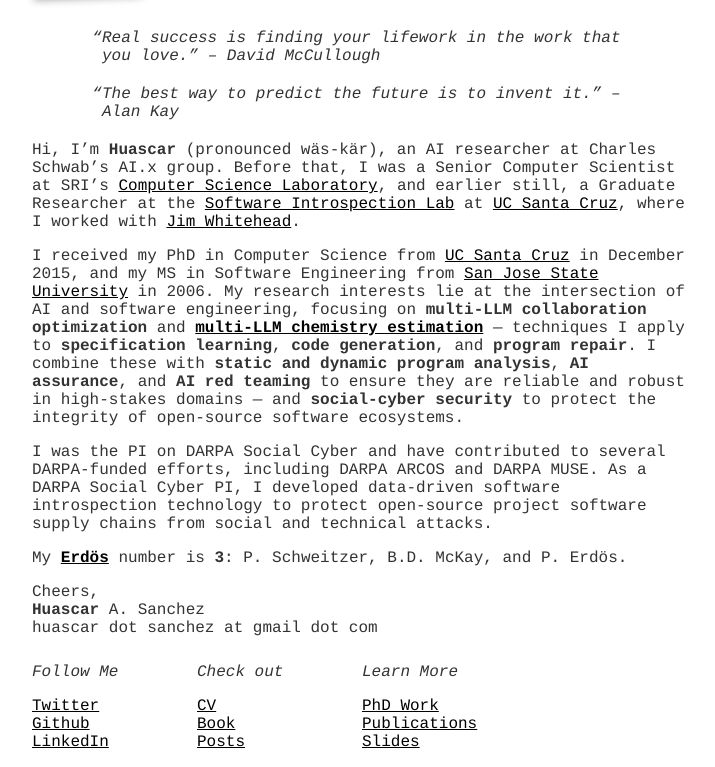
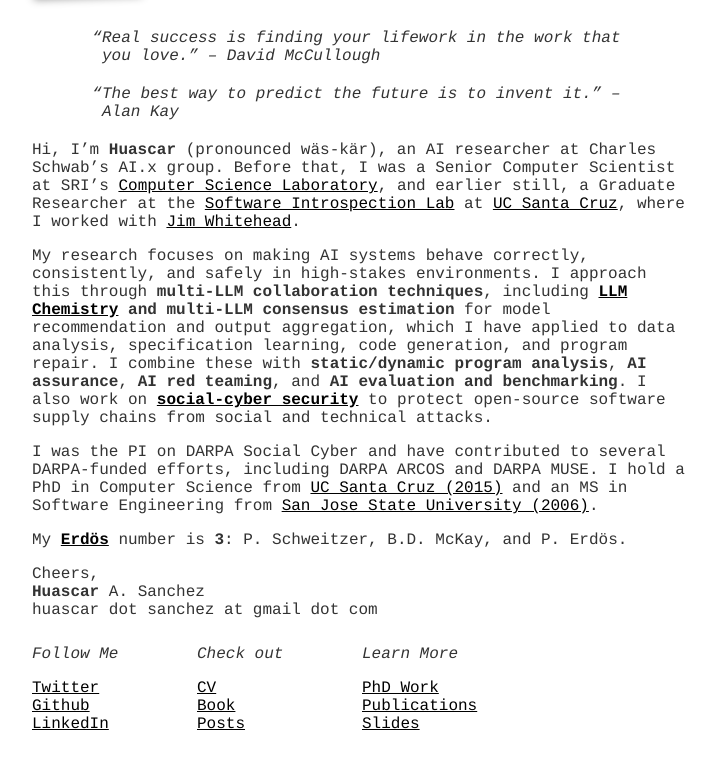
Before and after one commit to hsanchez/hsanchez.github.io, a Jekyll site: the page built from index.md, in a window 1280 px wide, cut to the strip 240-1007 px from the top of the page. Shown: the whole strip, without its empty margins (278-993 px from the left). Built offline with Jekyll 4.4.1, drawn with Linux system fonts in a browser that asks for light colours.

Commit message:
updates index and cv

```diff
--- a/index.md
+++ b/index.md
@@ -21,7 +21,20 @@
 at [UC Santa Cruz](http://www.ucsc.edu/), where I worked with [Jim
 Whitehead](http://users.soe.ucsc.edu/~ejw/).
 
-I received my PhD in Computer Science from [UC Santa Cruz](http://www.ucsc.edu/)
+My research focuses on making AI systems behave correctly, consistently, and
+safely in high-stakes environments. I approach this through **multi-LLM
+collaboration techniques**, including **[LLM
+Chemistry](https://arxiv.org/abs/2510.03930) and multi-LLM consensus
+estimation** for model recommendation and output aggregation, which I have
+applied to data analysis, specification learning, code generation, and program
+repair. I combine these with **static/dynamic program analysis**, **AI
+assurance**, **AI red teaming**, and **AI evaluation and benchmarking**. I also
+work on **[social-cyber
+security](https://dl.acm.org/doi/10.1145/3576914.3587523)** to protect
+open-source software supply chains from social and technical attacks.
+
+<!--I received my PhD in Computer Science from [UC Santa
+Cruz](http://www.ucsc.edu/)
 in December 2015, and my MS in Software Engineering from [San Jose State
 University](http://www.sjsu.edu/) in 2006. My research interests lie at the
 intersection of AI and software engineering, focusing on **multi-LLM
@@ -31,12 +44,17 @@
 combine these with **static and dynamic program analysis**, **AI assurance**,
 and **AI red teaming** to ensure they are reliable and robust in high-stakes
 domains — and **social-cyber security** to protect the integrity of open-source
-software ecosystems.
+software ecosystems.-->
 
 I was the PI on DARPA Social Cyber and have contributed to several DARPA-funded
+efforts, including DARPA ARCOS and DARPA MUSE. I hold a PhD in Computer Science
+from [UC Santa Cruz (2015)](http://www.ucsc.edu/) and an MS in Software
+Engineering from [San Jose State University (2006)](http://www.sjsu.edu/).
+
+<!--I was the PI on DARPA Social Cyber and have contributed to several DARPA-funded
 efforts, including DARPA ARCOS and DARPA MUSE. As a DARPA Social Cyber PI, I
 developed data-driven software introspection technology to protect open-source
-project software supply chains from social and technical attacks.
+project software supply chains from social and technical attacks.-->
 
 <!-- My primary research area is applied
 software engineering, with a particular focus on programmer productivity,
--- a/posts/notes/_posts/2017-02-01-cv.md
+++ b/posts/notes/_posts/2017-02-01-cv.md
@@ -83,24 +83,21 @@
     <div class="heading" id="summary">Research Summary and Skills</div>
     <div class="entry">
         <div class="item">
-          <span class="deemph">AI researcher and technical leader at the
-          intersection of AI and software engineering. Proven expertise in
-          building multi-LLM systems, compound AI workflows, and large-scale
-          systems for Big Code analytics, programming language processing, and
-          program analysis (static and dynamic). Current research interests
-          center on <strong>multi-LLM collaboration optimization</strong> and
-          <strong>multi-LLM chemistry estimation</strong> as methods for improving
-          specification learning, code generation, and program repair — with a
-          focus on cost-optimized, workflow-aware planning for compound software
-          tasks. I focus on applied AI research: turning model, retrieval, and
-          multi-agent methods into evaluated systems that extract structure from
-          messy domain data and support high-stakes scientific and engineering
-          workflows. I apply <strong>AI assurance</strong> and <strong>AI red
-          teaming</strong> to ensure these systems are reliable and robust in
-          high-stakes domains. Strong track record of translating ML research
-          into practical systems, including rigorous automated evaluation
-          frameworks for model assessment. Additional background in modeling,
-          introspecting social-cyber operations using deep learning.</span>
+          <span class="deemph">AI researcher and technical leader at the intersection
+          of AI and software engineering, focused on the <strong>AI reliability problem</strong>:
+          ensuring AI systems behave correctly, consistently, and safely in high-stakes environments.
+          My research centers on <strong>multi-LLM collaboration optimization, LLM Chemistry
+          and multi-LLM consensus estimation</strong> for model recommendation and output aggregation,
+          which I have applied through <strong>agentic AI workflows</strong> to data analysis,
+          specification learning, code generation, and program repair, with a focus on cost-optimized,
+          workflow-aware planning for compound software tasks. I combine these with <strong>static/dynamic
+          program analysis, AI assurance, AI red teaming, and AI evaluation and benchmarking</strong> to
+          stress-test reliability under realistic and adversarial conditions. What distinguishes my work
+          is a proven ability to translate research into practice: turning model, retrieval, and
+          multi-agent methods into evaluated systems that extract structure from messy domain data
+          and support high-stakes scientific and engineering workflows, and <strong>developing rigorous
+          evaluation frameworks</strong> to measure their effectiveness. Additional background in
+          modeling and introspecting social-cyber operations using modern deep learning.</span>
             <!--<span class="deemph">Senior Computer Scientist and Technical Leader working at the intersection of AI/ML and Software Engineering. Proven expertise in building Multi-LLM systems, compound AI workflows, and large-scale systems for "Big Code" analytics, programming language processing, and source code analysis. Currently leading applied research in AI/ML for specification learning, code generation and program repair, focusing on optimal multi-LLM collaboration and cost-optimized workflow-aware planning for compound software tasks. Deep knowledge of taking AI/ML research from concept to practical systems, including developing reliable automated evaluation workflows for model evaluation. Strong background in modeling, analyzing, and detecting social-cyber operations against open-source ecosystems using deep learning approaches. Recent work leverages multi-LLM collaboration, LLM chemistry estimation, and multi-LLM consensus to advance the development of reliable, accurate, and cost-optimized compound AI systems&mdash;driving progress in multi-LLM orchestration, tool evaluation, RAG-based knowledge retrieval, and coding automation and analysis at scale. Passionate about turning cutting-edge research into practical, scalable features that drive automation and productivity.</span>-->
         </div> <!-- item -->
     </div> <!-- entry -->
@@ -108,16 +105,17 @@
     <div class="entry">
         <div class="skills-grid">
           <div>Multi-LLM Collaboration Optimization</div>
-          <div>Model Evaluation & Benchmarking</div>
-          <div>Compound AI & Workflow-aware planning</div>
-          <div>Deep Learning Model Development & Training</div>
           <div>Multi-LLM Recommendation</div>
+          <div>Agentic AI Workflows</div>
+          <div>Compound AI & Workflow-aware Planning</div>
+          <div>AI Evaluation & Benchmarking</div>
+          <div>AI Assurance & AI Red Teaming</div>
+          <div>Static & Dynamic Program Analysis</div>
+          <div>Automated Software Engineering</div>
+          <div>LLM Workflows for Coding Automation</div>
           <div>AI-assisted Scientific Data Analysis</div>
           <div>Programming Language Processing</div>
-          <div>Automated Software Engineering</div>
-          <div>LLM workflows for Coding Automation</div>
-          <div>AI Assurance & AI Red Teaming</div>
-          <div>Static & Dynamic Program Analysis</div>
+          <div>Deep Learning Model Development & Training</div>
           <div>Social-Cyber Security</div>
           <!-- <div>Programmer Productivity</div>
           <div>Multi-LLM Recommendation</div>
@@ -144,10 +142,10 @@
   <div class="heading" id="research-interests">Research Interests</div>
   <div class="entry">
     <div class="research-interests">
-        <div>Multi-LLM collaboration optimization and LLM chemistry estimation.</div>
-        <div>Social-cyber security for open-source ecosystem integrity.</div>
-        <div>AI assurance and error profiling for unexpected model failures.</div>
-        <div>Static/dynamic program analysis for code analysis/transformation/AI-driven reasoning.</div>
+      <div>AI Reliability: ensuring AI systems behave correctly, consistently, and safely in high-stakes environments, through AI assurance, red teaming, error profiling, and systematic evaluation and benchmarking.</div>
+      <div>Multi-LLM collaboration optimization: LLM Chemistry and multi-LLM consensus estimation for model recommendation and output aggregation, applied through agentic AI workflows.</div>
+      <div>Static/dynamic program analysis for code analysis, transformation, and AI-driven reasoning.</div>
+      <div>Social-cyber security for open-source ecosystem integrity.</div>
     </div>
   </div>
 </div>
```
